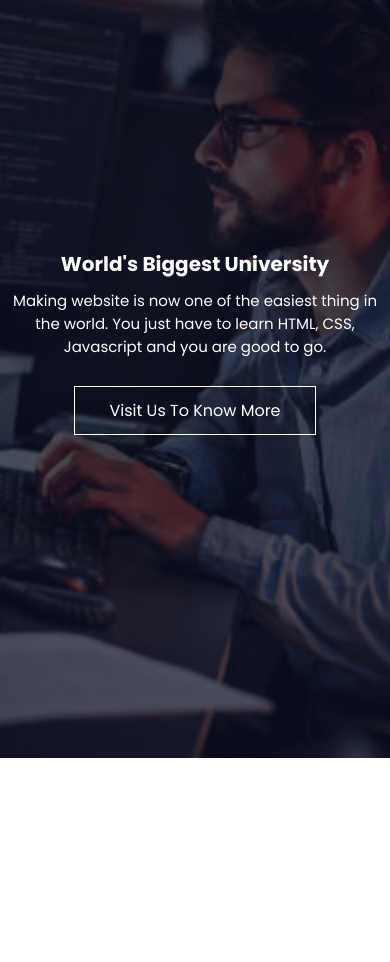
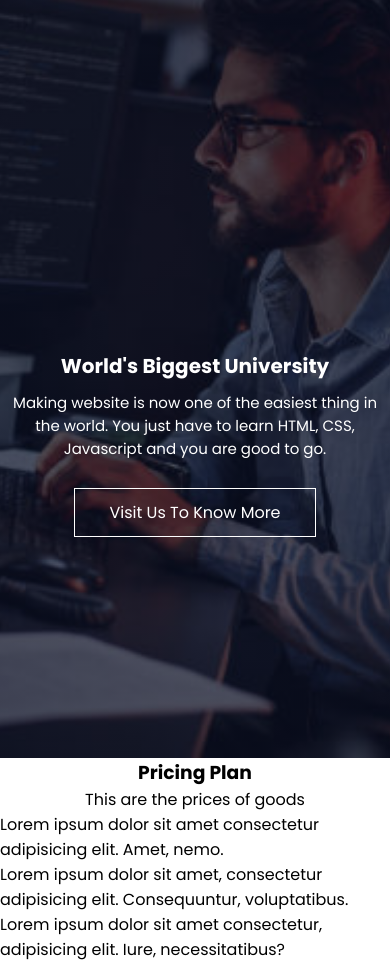
Before and after one commit to Franklin-raph/frontEndWebDevClass, a plain HTML site: page index.html in a window 390 px wide. Shown: the part 86-1048 px from the top of the page. Before the commit the page ends 844 px from the top, so only its background shows below. Drawn offline with Linux system fonts and the light colour scheme; a web font is replaced by a local one.

Commit message:
continued in the training

```diff
--- a/index.html
+++ b/index.html
@@ -40,19 +40,32 @@
             </p>
             <a href="#" class="hero-btn">Visit Us To Know More</a>
         </div>
+
+
+
     </section>
+
+    <section class="threeColumn">
+        <h3>Pricing Plan</h3>
+        <p>This are the prices of goods</p>
+        <div class="row">
+            <div class="rowItems"> Lorem ipsum dolor sit amet consectetur adipisicing elit. Amet, nemo. </div>
+            <div class="rowItems"> Lorem ipsum dolor sit amet, consectetur adipisicing elit. Consequuntur, voluptatibus. </div>
+            <div class="rowItems"> Lorem ipsum dolor sit amet consectetur, adipisicing elit. Iure, necessitatibus? </div>
+        </div>
+
+    </section>
+
 
     <script>
         const navLinks = document.getElementById("nav-links");
 
         function showMenu(){
             navLinks.style.right = "0"
-            console.log("Show")
         }
 
         function hideMenu(){
             navLinks.style.right = "-200px"
-            console.log("hide")
         }
 
     </script>
--- a/style.css
+++ b/style.css
@@ -104,6 +104,13 @@ nav {
       font-size: 25px;
   }
 
+  .threeColumn{
+    display: flex;
+    flex-direction: column;
+    align-items: center;
+    justify-content: center;
+  }
+
 @media (max-width: 768px) {
 
     .text-box h1 {
@@ -112,12 +119,6 @@ nav {
     .text-box span::before {
         white-space: nowrap;  /* i used this to remove a line break via css*/
       }
-
-      .nav-links ul li{
-        padding: 10px;
-        display: block;
-        text-align: center;
-    }
 
     .nav-links{
         position: absolute;
```
Also changed, not shown: main.js (added).
